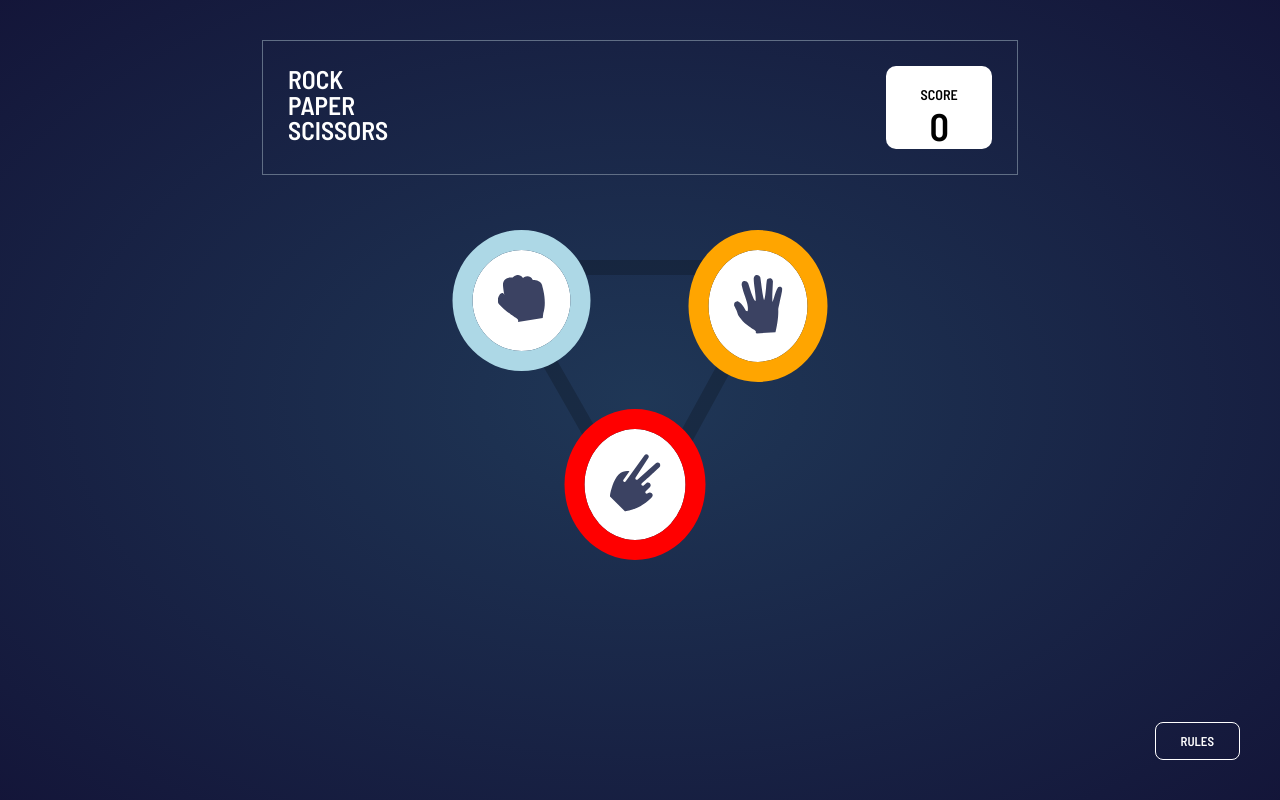
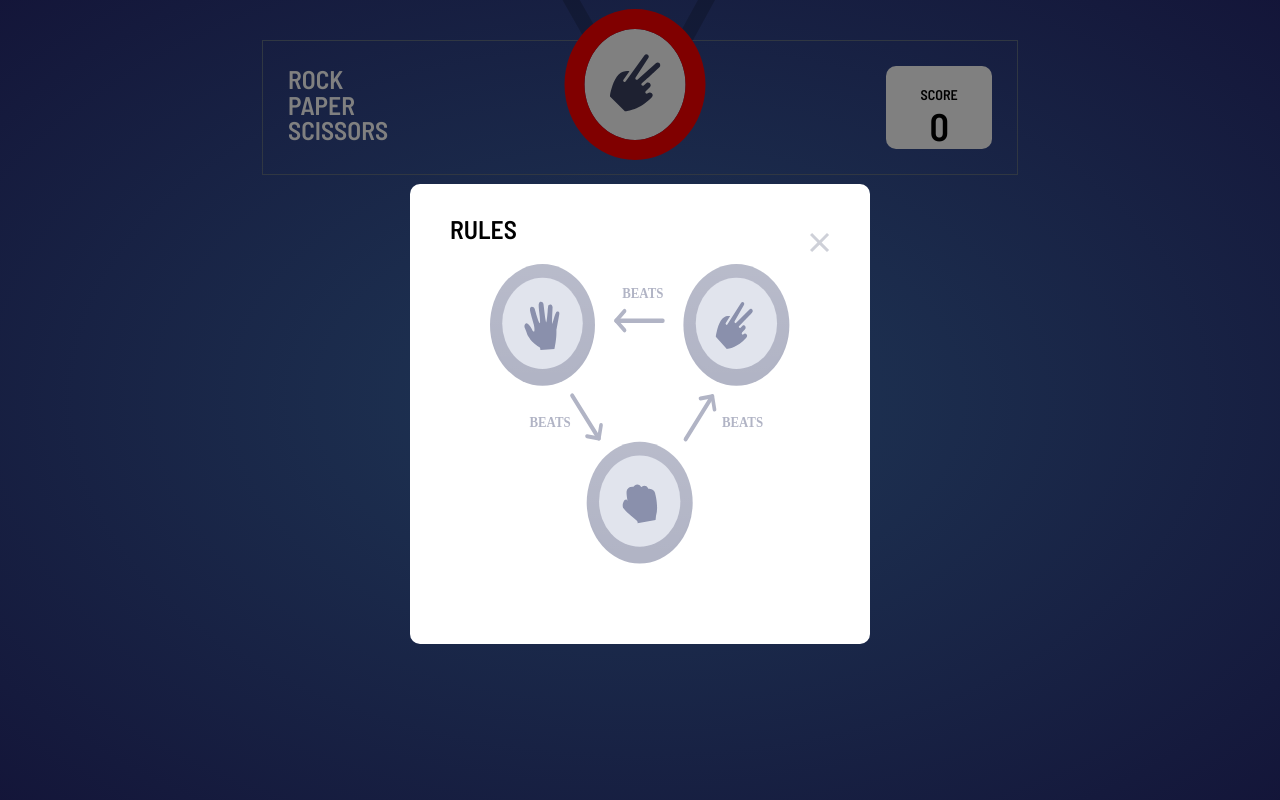
Before and after one commit to Farhan212-web/rockPaperScissors, a plain HTML site: page index.html in a window 1280 px wide. Both pictures are taken after a click on the button "RULES". Drawn offline with Linux system fonts and the light colour scheme.

Commit message:
Can now toggle rules window, still need to fix overlaying of divs

```diff
--- a/index.html
+++ b/index.html
@@ -15,9 +15,10 @@
     <link href="https://fonts.googleapis.com/css2?family=Barlow+Semi+Condensed:wght@600;700&display=swap" rel="stylesheet">
 
   </head>
-  <body>
+  <body>  <!-- Add the brightness decrease class after pressing rules button-->
 
-    <section class="game">
+    <div class="container">
+      <div class="game">
         <div class="header">
           <div class="title-text">
             <p>ROCK</p>
@@ -33,7 +34,6 @@
           </div>
         </div>
 
-      <div class="game-board">
         <div class="board">
           <img src="images/bg-triangle.svg">
 
@@ -49,14 +49,15 @@
             <img src="images/icon-scissors.svg">
           </button>
         </div>
+
+        <button class="rules">RULES</button>
       </div>
 
-      <button class="rules">RULES</button>
-
+      <div class="rules-popup">
+        <div class="text-div"></div>
+      </div>
 
     </div>
-
-    </section>
 
 
     <script src="script.js"></script>
--- a/script.js
+++ b/script.js
@@ -0,0 +1,28 @@
+const rulesButton = document.querySelector('.rules');
+const body = document.querySelector('.game');
+const rulesPopup = document.querySelector('.rules-popup');
+const rulesTextDiv = document.querySelector('.text-div');
+
+rulesButton.addEventListener('click', function() {
+    if(rulesTextDiv.firstChild) {
+        return;
+    }
+
+    const ruleImg = document.createElement('img');
+    const rulesText = document.createElement('p');
+    const cross = document.createElement('img');
+
+    cross.src = 'images/icon-close.svg';
+    cross.classList.add('cross');
+    ruleImg.classList.add('rule-img')
+    ruleImg.src = 'images/image-rules.svg';
+
+    rulesText.textContent = 'RULES';
+    rulesText.classList.add('rule-header')
+
+    rulesTextDiv.appendChild(rulesText);
+    rulesTextDiv.appendChild(cross);
+
+    rulesPopup.appendChild(ruleImg);
+    body.classList.add('hidden-body');
+});
--- a/styles.css
+++ b/styles.css
@@ -2,6 +2,10 @@
     margin: 0;
     padding: 0;
     font-family: 'Barlow Semi Condensed', sans-serif;
+}
+
+.hidden-body {
+    filter: brightness(50%);
 }
 
 html, body {
@@ -10,7 +14,12 @@ html, body {
 
 body {
     background: radial-gradient(hsl(214, 47%, 23%), hsl(237, 49%, 15%));
+}
+
+.container {
     position: relative;
+    width: 100%;
+    height: 100%;
 }
 
 .header {
@@ -51,11 +60,13 @@ body {
     margin-top: 20px;
 }
 
+
 .board {
     position: absolute;
     left: 50%;
     top: 50%;
     transform: translate(-50%, -50%);
+    z-index: 1;
 }
 
 .component {
@@ -97,3 +108,38 @@ body {
     font-size: 1vw;
     border-radius: 8px;
 }
+
+.rules-popup {
+    position: absolute;
+    left: 50%;
+    top: 50%;
+    transform: translate(-50%, -50%);
+    z-index: 9;
+}
+
+.text-div {
+    display: flex;
+    justify-content: space-between;
+}
+
+.rule-header {
+    position: relative;
+    top: 60px;
+    font-size: 2vw;
+    left: 40px;
+}
+
+.cross {
+    position: relative;
+    top: 80px;
+    right: 40px;
+    height: 20px;
+}
+
+.rule-img {
+    background: white;
+    height: 300px;
+    width: 300px;
+    padding: 80px;
+    border-radius: 10px;
+}
```
Lines whose indentation alone changed are shown as unchanged.
